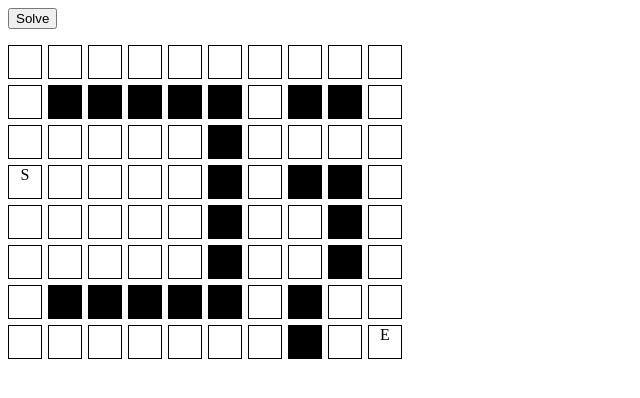
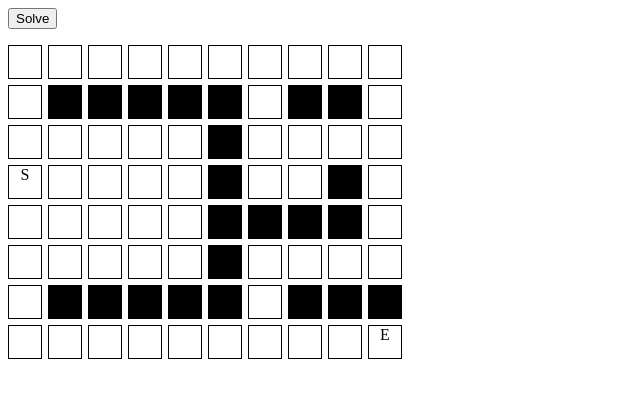
Before and after one commit to judgeou/maze, a Vue app: page / in a window 1280 px wide. Shown: the top 398 px of the page, without its empty margins (0-640 px from the left). Built offline with nearby package versions, Linux system fonts and the light colour scheme; the HTML template or start-up script is replaced by a standard one.

Commit message:
add some m

```diff
--- a/components/DivMatrix.vue
+++ b/components/DivMatrix.vue
@@ -76,12 +76,22 @@ export default {
       [1, 1, 1, 1, 1, 1, 1, 1, 1, 1],
       [1, 0, 0, 0, 0, 0, 1, 0, 0, 1],
       [1, 1, 1, 1, 1, 0, 1, 1, 1, 1],
-      [1, 1, 1, 1, 1, 0, 1, 0, 0, 1],
       [1, 1, 1, 1, 1, 0, 1, 1, 0, 1],
-      [1, 1, 1, 1, 1, 0, 1, 1, 0, 1],
-      [1, 0, 0, 0, 0, 0, 1, 0, 1, 1],
-      [1, 1, 1, 1, 1, 1, 1, 0, 1, 1],
+      [1, 1, 1, 1, 1, 0, 0, 0, 0, 1],
+      [1, 1, 1, 1, 1, 0, 1, 1, 1, 1],
+      [1, 0, 0, 0, 0, 0, 1, 0, 0, 0],
+      [1, 1, 1, 1, 1, 1, 1, 1, 1, 1],
     ]
+    // const m = this.matrix = [
+    //   [1, 1, 1, 1, 1, 1, 1, 1, 1, 1],
+    //   [1, 0, 0, 0, 0, 0, 1, 0, 0, 1],
+    //   [1, 1, 1, 1, 1, 0, 1, 1, 1, 1],
+    //   [1, 1, 1, 1, 1, 0, 1, 0, 0, 1],
+    //   [1, 1, 1, 1, 1, 0, 1, 1, 0, 1],
+    //   [1, 1, 1, 1, 1, 0, 1, 1, 0, 1],
+    //   [1, 0, 0, 0, 0, 0, 1, 0, 1, 1],
+    //   [1, 1, 1, 1, 1, 1, 1, 0, 1, 1],
+    // ]
   }
 }
 </script>
```
Also changed, not shown: lib/matrix.js.
